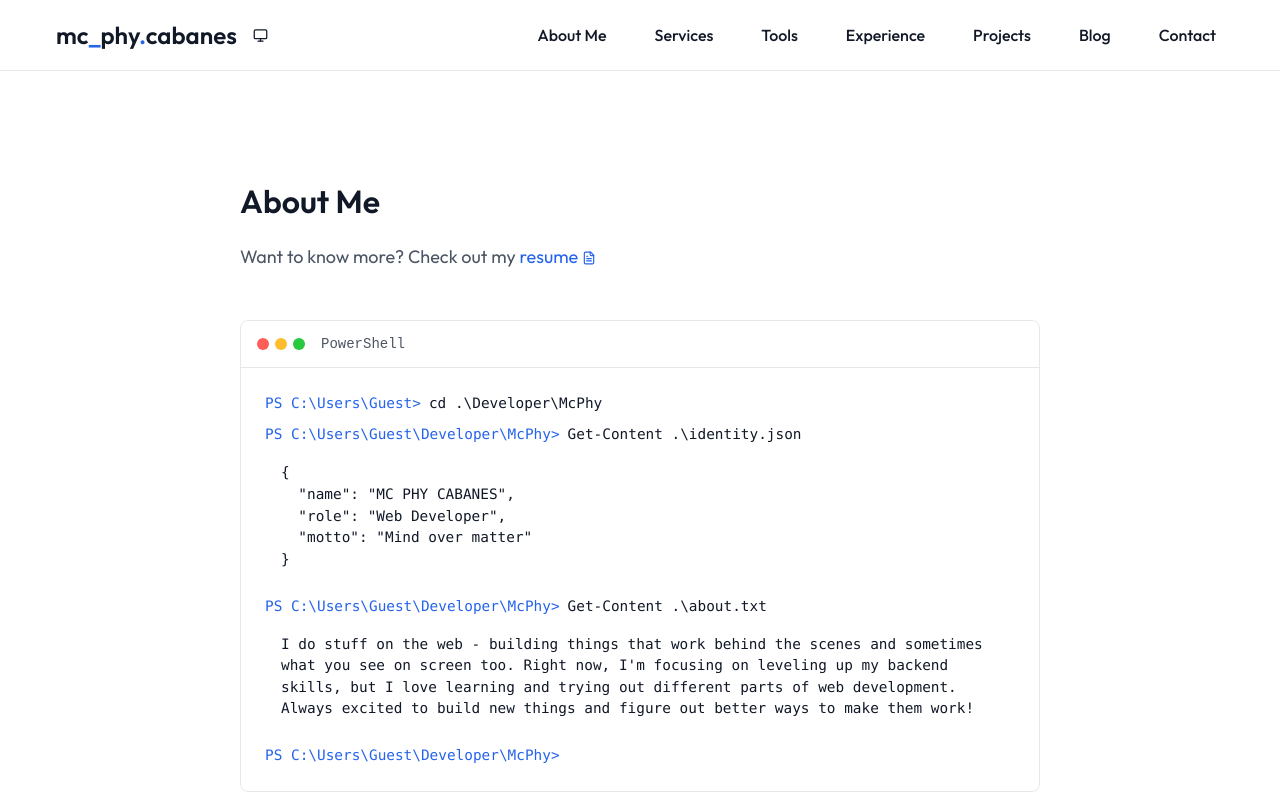
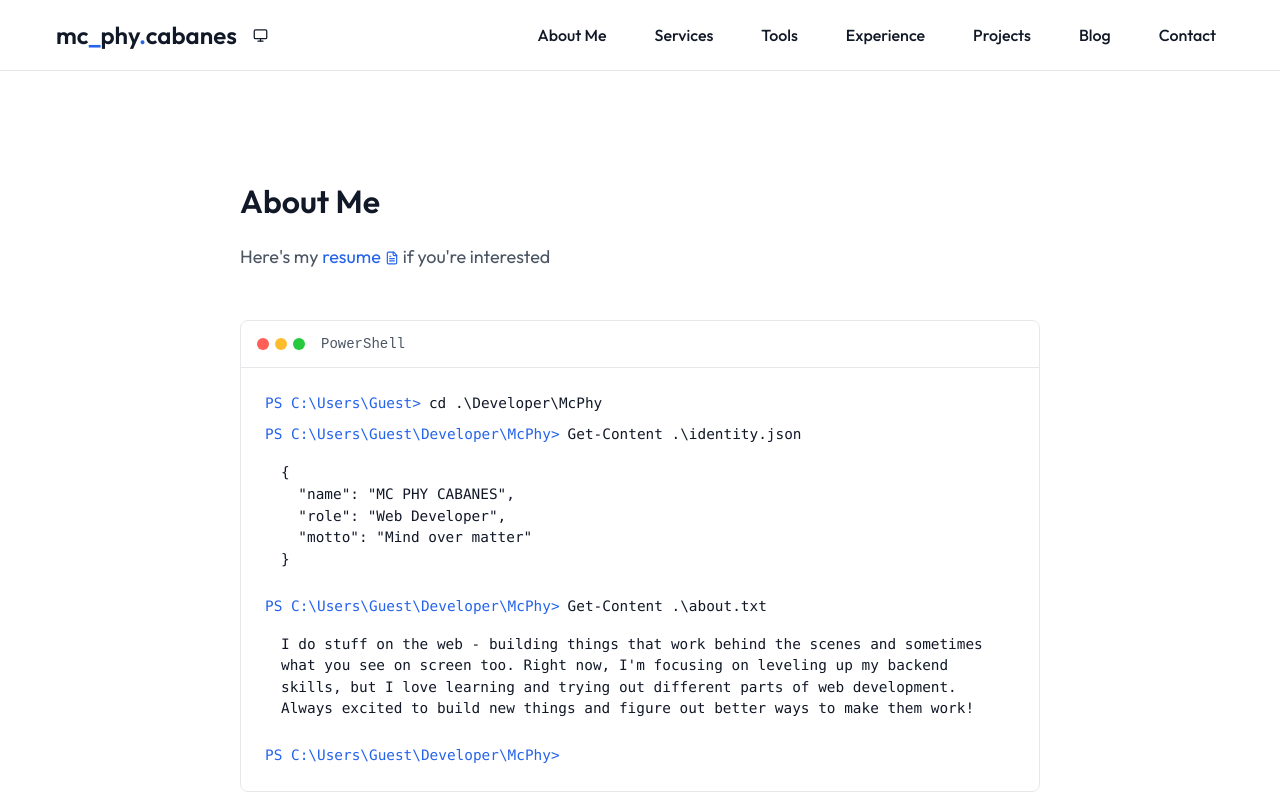
Before and after one commit to pmk808/portfolio-mc, a React (Vite) app: page / in a window 1280 px wide. Shown: the top 800 px of the page. Built offline with nearby package versions, Linux system fonts and the light colour scheme.

Commit message:
refactor(component): changed the about subtitle

```diff
--- a/src/components/About/About.tsx
+++ b/src/components/About/About.tsx
@@ -10,11 +10,12 @@ const About: FC = () => {
       <S.ContentContainer>
         <S.SectionTitle>About Me</S.SectionTitle>
         <S.SectionSubtitle>
-          Want to know more? Check out my{' '}
+          Here's my {' '}
           <S.ResumeLink href="/resume_cabanes.pdf" download>
             <span>resume</span>
             <FileText size={14} />
           </S.ResumeLink>
+          {' '} if you're interested
         </S.SectionSubtitle>
 
         <S.AboutGrid>
```
